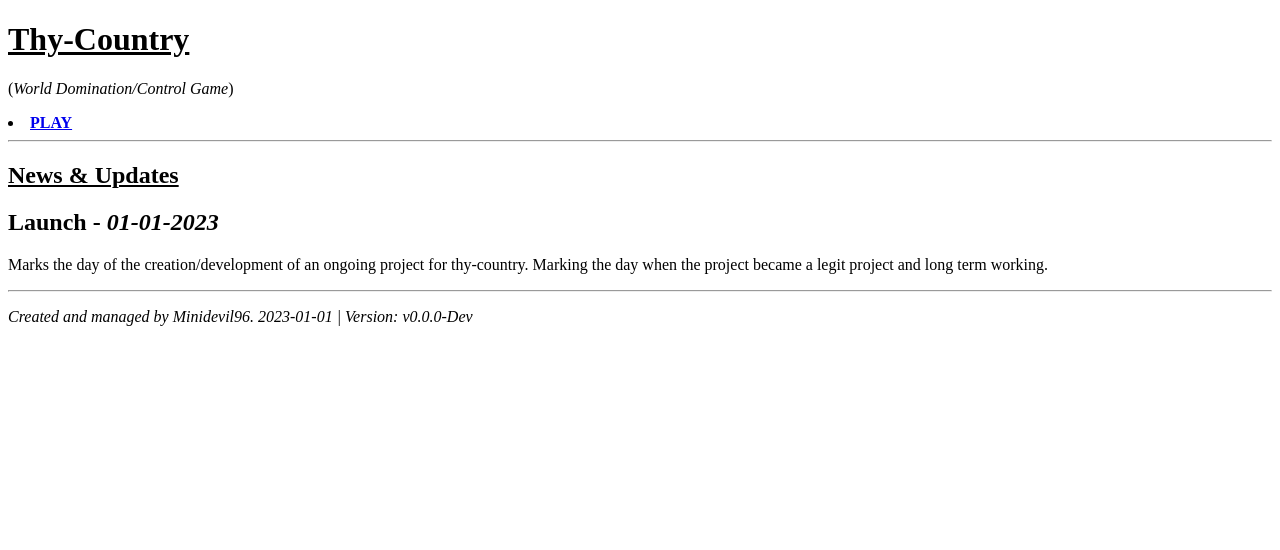
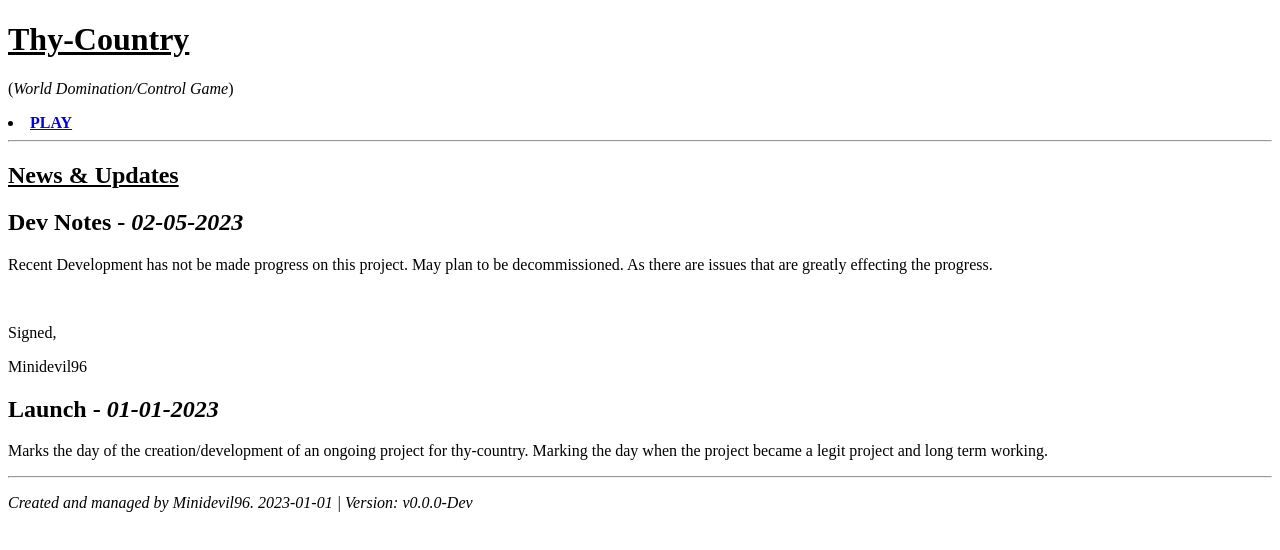
Before and after one commit to minidevil96/minidevil96.github.io, a plain HTML site: page index.html in a window 1280 px wide. Drawn offline with Linux system fonts and the light colour scheme.

Commit message:
Update index.html

```diff
--- a/index.html
+++ b/index.html
@@ -12,6 +12,12 @@
         <hr>
         <section id="News-Updates">
             <h1><u>News & Updates</u></h1>
+            <article id="02052023-news">
+                <h2>Dev Notes - <i>02-05-2023</i></h2>
+                <p>Recent Development has not be made progress on this project. May plan to be decommissioned. As there are issues that are greatly effecting the progress.</p><br>
+                <p>Signed,</p>
+                <p>Minidevil96</p>
+            </article>
             <article id="01012023-news">
                 <h2>Launch - <i>01-01-2023</i></h2>
                 <p>Marks the day of the creation/development of an ongoing project for thy-country. Marking the day when the project became a legit project and long term working.</p>
```
